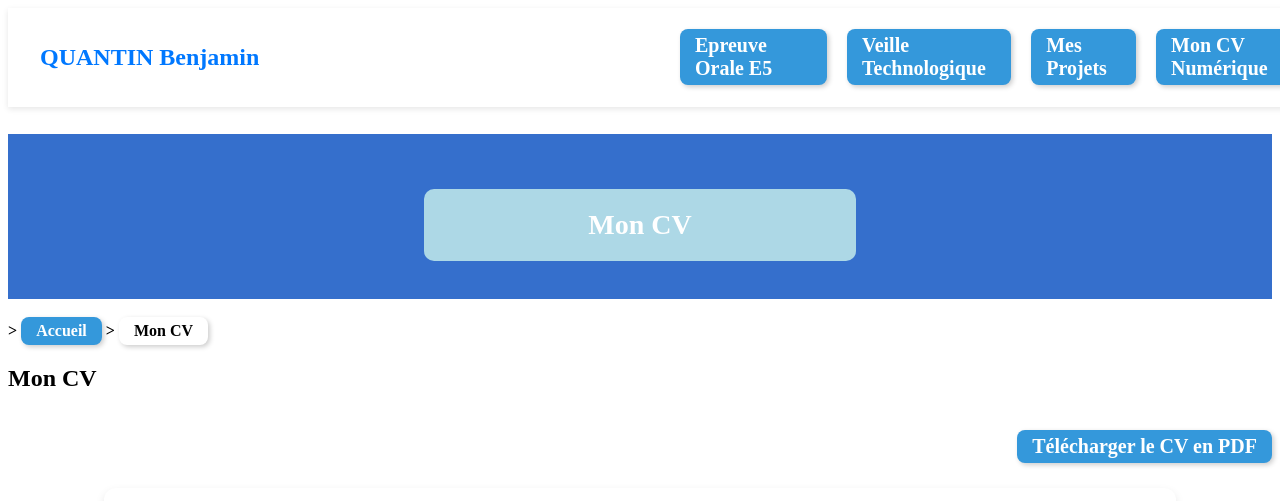
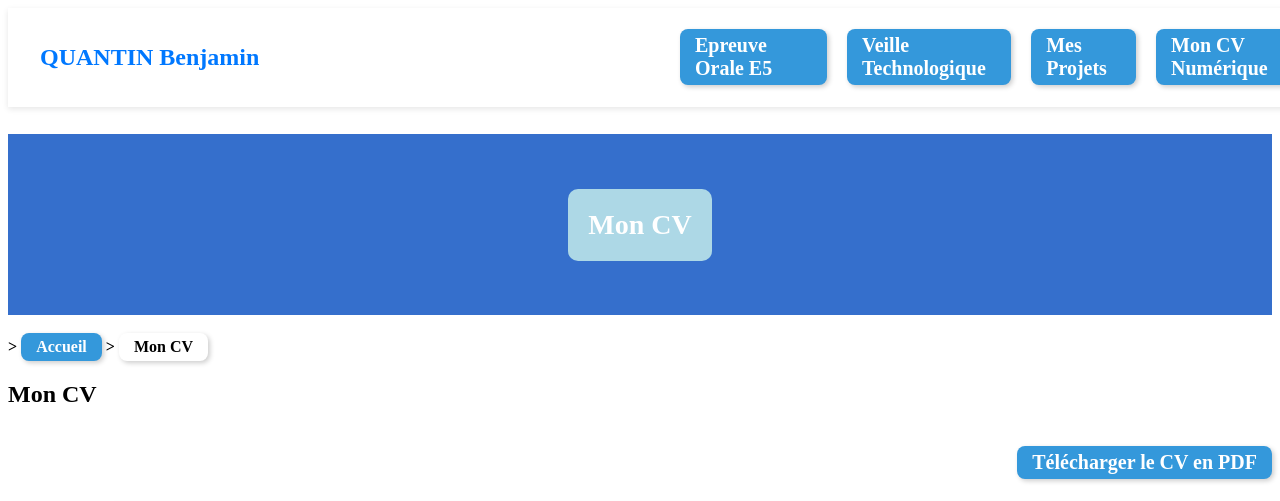
Before and after one commit to Benjamin-666/portfolio, a PHP site: page /cv.html in a window 1280 px wide. Shown: the top 501 px of the page. Run offline with PHP 8.4, Linux system fonts and the light colour scheme.

Commit message:
Update Portfolio.css

```diff
--- a/Portfolio.css
+++ b/Portfolio.css
@@ -409,7 +409,8 @@ nav ol {
 }
 
 h1 {
-      max-width: 31%;      /* 👉 MODIF : largeur adaptée automatiquement */
+      display: inline-block;        /* 👉 MODIF : largeur = contenu */
+      max-width: 90%;               /* (sécurité pour mobile) */
       width: auto;         /* 👉 MODIF : laisse le navigateur adapter */
       margin: 20px auto;            /* centre horizontalement */
       background-color: lightblue;  /* couleur de fond */
@@ -421,7 +422,8 @@ h1 {
     }
 
 h3 {
-      max-width: 31%;      /* 👉 MODIF : largeur adaptée automatiquement */
+      display: inline-block;        /* 👉 MODIF : largeur = contenu */
+      max-width: 90%;               /* (sécurité pour mobile) */
       width: auto;         /* 👉 MODIF : laisse le navigateur adapter */
       margin: 20px auto;            /* centre horizontalement */
       background-color: lightblue;  /* couleur de fond */
```
